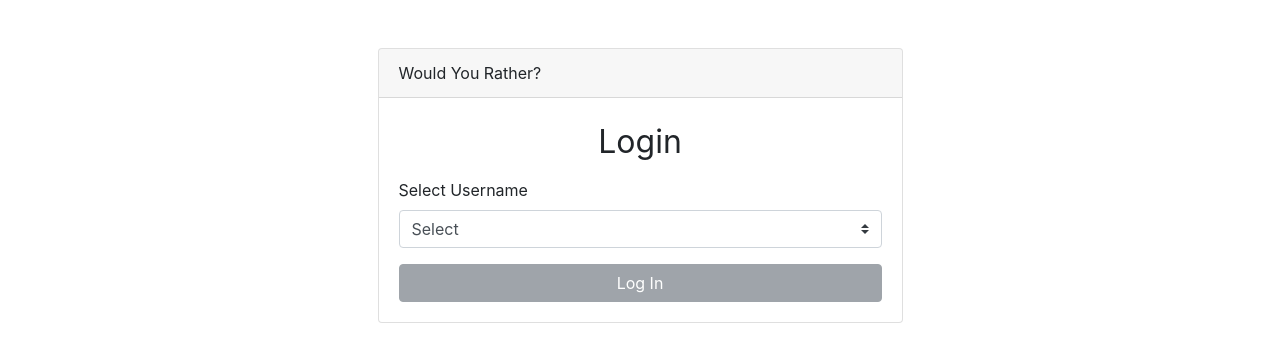
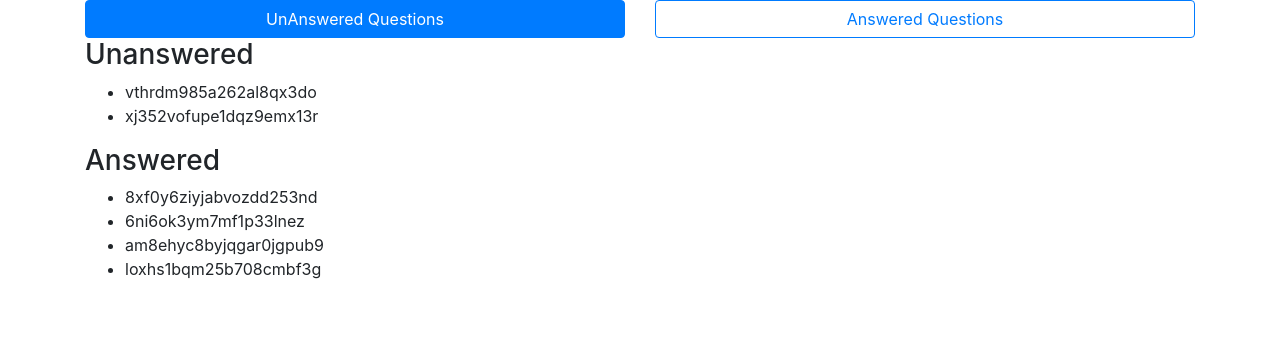
Before and after one commit to SumeetKK/udacity-would-you-rather, a React (Create React App) app: page / in a window 1280 px wide. Shown: the top 362 px of the page. Built offline with nearby package versions, Linux system fonts and the light colour scheme.

Commit message:
Added Home Componenet

```diff
--- a/src/actions/shared.js
+++ b/src/actions/shared.js
@@ -4,7 +4,7 @@ import { setAuthedUser } from './authedUser'
 import { _getQuestions, _getUsers } from '../data/_DATA'
 
 
-const AUTHED_ID = null
+const AUTHED_ID = 'sarahedo'
 
 function getInitialData () {
     return Promise.all([
@@ -22,9 +22,9 @@ export function handleInitialData() {
     return (dispatch) => {
         return getInitialData().then(
             ({users, questions}) => {
+                dispatch(setAuthedUser(AUTHED_ID))
                 dispatch(receiveUsers(users))
                 dispatch(receiveQuestions(questions))
-                dispatch(setAuthedUser(AUTHED_ID))
         })
     }
 }
--- a/src/component/App.js
+++ b/src/component/App.js
@@ -2,6 +2,7 @@ import React, {Component} from 'react'
 import { connect } from  'react-redux'
 import { handleInitialData } from '../actions/shared'
 import Login from './Login'
+import Home from './Home'
 
 class App extends Component{
 
@@ -12,10 +13,19 @@ class App extends Component{
     render(){
         return (
             <div>
-                <Login />
+                {this.props.loading === true
+                    ? <Login />
+                    : <Home />}
             </div>
         )
     }
 }
 
-export default connect()(App)
+function mapStateToProps ({ authedUser }) {
+    return {
+      loading: authedUser === null
+    }
+  }
+
+
+export default connect(mapStateToProps)(App)
--- /dev/null
+++ b/src/component/Home.js
@@ -0,0 +1,53 @@
+import React, { Component } from 'react'
+import { connect } from 'react-redux'
+import { Container, Row, Col, Button} from 'reactstrap';
+
+class Home extends Component {
+  render() {
+    return (
+      <Container>
+        <Row>
+            <Col sm='6'>
+                <Button color='primary' block>UnAnswered Questions</Button>
+            </Col>
+            <Col sm='6'>
+                <Button outline color='primary' block>Answered Questions</Button>
+            </Col>
+        </Row>
+        <Row>
+            <Col sm='12'>
+                <h3>Unanswered</h3>
+                <ul>
+                    {this.props.unAnswered.map((id) => (
+                            <li key={id}>
+                                {id}
+                            </li>
+                    ))}
+                </ul>
+                <h3>Answered</h3>
+                <ul>
+                    {this.props.answered.map((id) => (
+                        <li key={id}>
+                            {id}
+                        </li>
+                    ))}
+                </ul>
+            </Col>
+        </Row>
+      </Container>
+    )
+  }
+}
+
+function mapStateToProps ({ questions, users, authedUser }) {
+    let questionIDs = Object.keys(questions)
+    let userAnswers = users[authedUser] ? Object.keys(users[authedUser].answers) : []
+    return {
+        answered : questionIDs.filter((question) => userAnswers.includes(question))
+                                        .sort((a, b) => b.timestamp - a.timestamp),
+        unAnswered: questionIDs.filter((question) => !userAnswers.includes(question))
+                                        .sort((a, b) => b.timestamp - a.timestamp)
+    }
+  }
+
+export default connect(mapStateToProps)(Home)
--- a/src/reducers/questions.js
+++ b/src/reducers/questions.js
@@ -5,7 +5,7 @@ export default function questions(state = {}, action){
         case RECEIVE_QUESTIONS:
             return {
                 ...state,
-                ...action.question
+                ...action.questions
             }
             default:
                 return state
```
